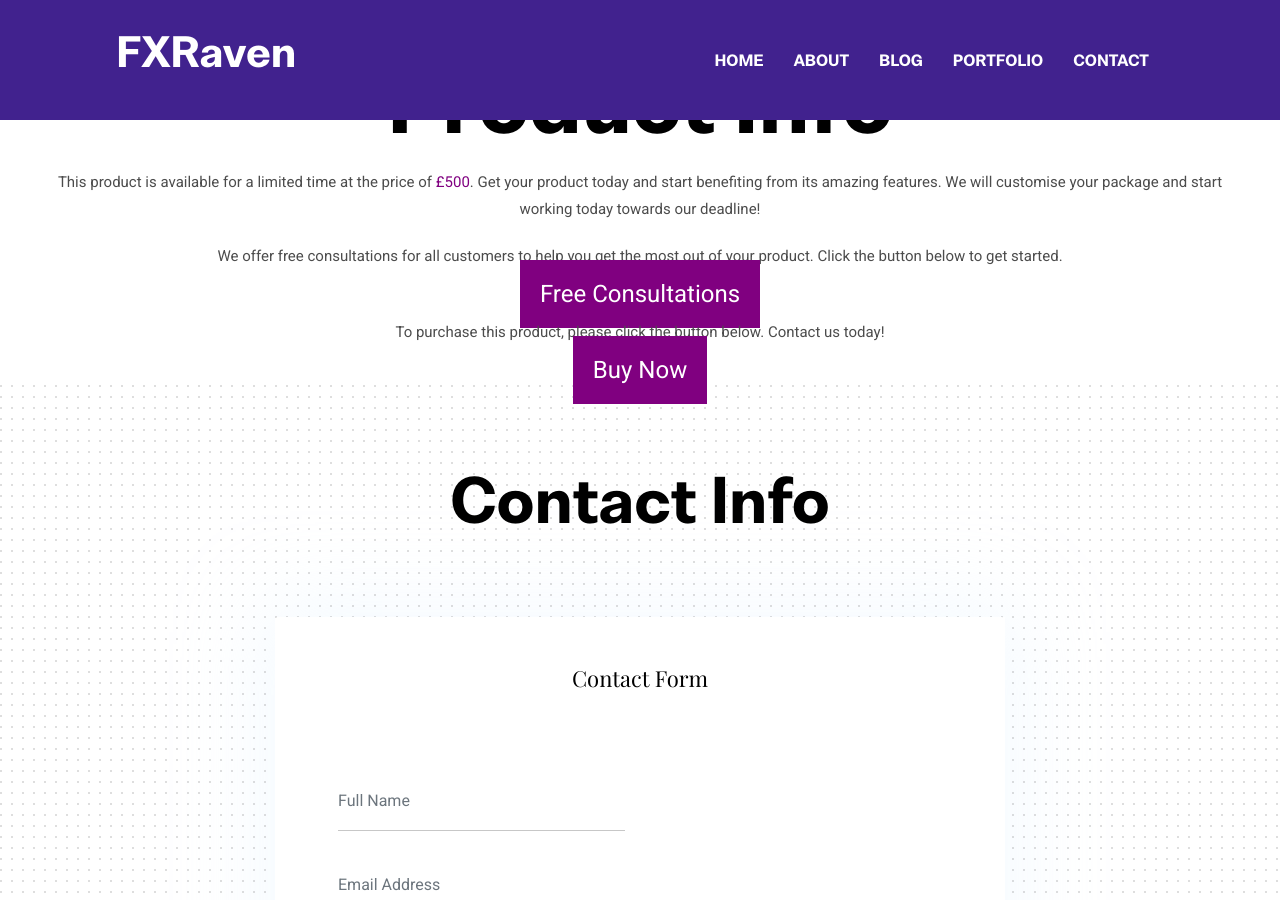
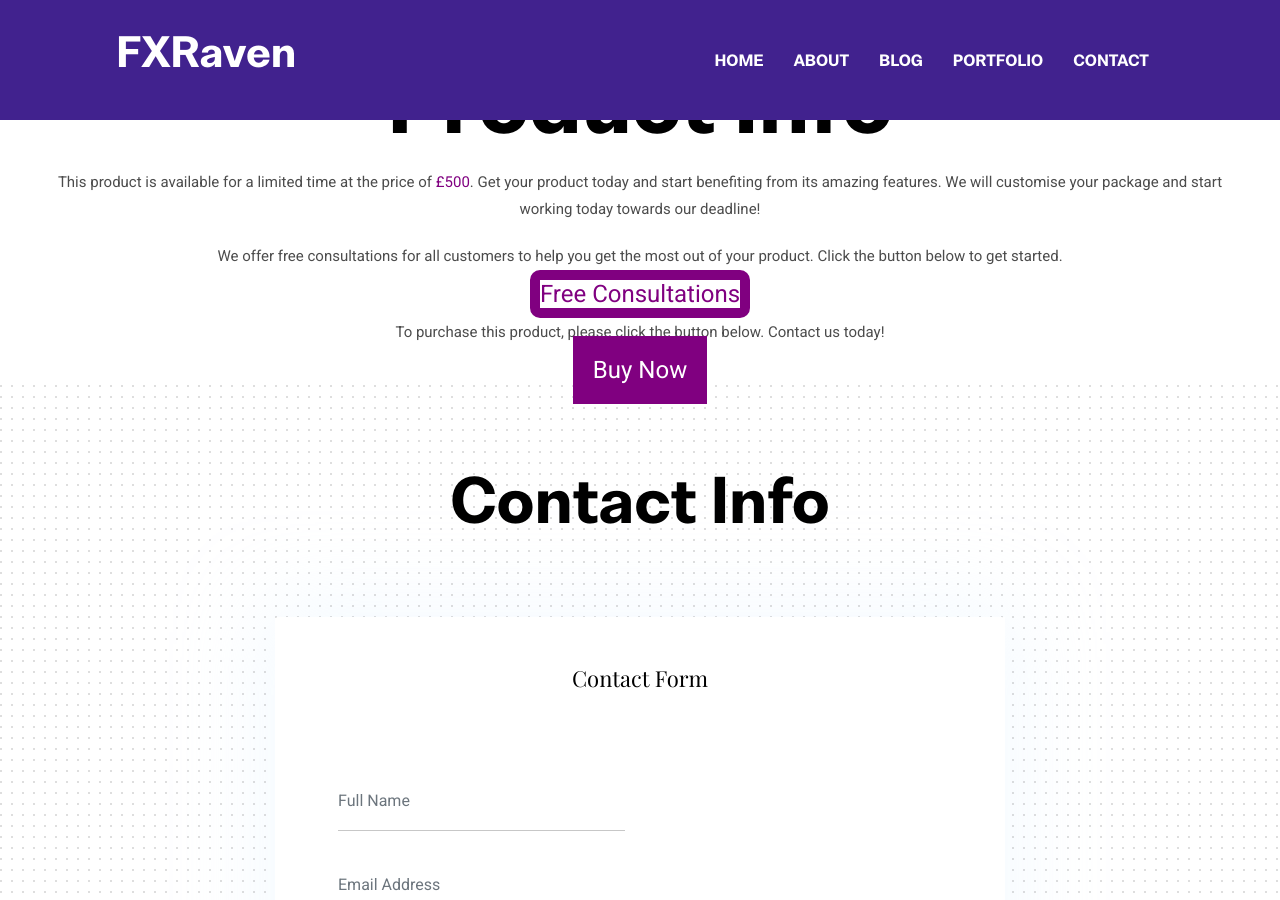
Before and after one commit to Vision-Live/FXRaven, a Jekyll site: the page built from _pages/marketing-plan.html, in a window 1280 px wide and 900 px high, scrolled down 545 px. Built offline with Jekyll 4.4.1, drawn with Linux system fonts in a browser that asks for light colours; some web fonts are replaced.

Commit message:
Update marketing-plan.html

```diff
--- a/_pages/marketing-plan.html
+++ b/_pages/marketing-plan.html
@@ -13,7 +13,7 @@ Get your product today and start benefiting from its amazing features. We will c
 
 <p>We offer free consultations for all customers to help you get the most out of your product. Click the button below to get started.</p>
 
-<a href="" onclick="window.addEventListener('click', function(){window.scrollTo(0, window.innerHeight * 0.75);});"style="font-size: 24px; background-color:purple; color:white; padding:20px; margin-bottom: 200px;">Free Consultations</a>
+<a href="purchase.html" onclick="window.scrollTo(0,document.body.scrollHeight * 0.75); event.preventDefault(); return false;"style="font-size: 24px; color: purple; border:10px solid purple; width:50%; border-radius: 10px;margin-bottom: 20px;">Free Consultations</a>
 
 <p>To purchase this product, please click the button below. Contact us today!</p>
 
```
